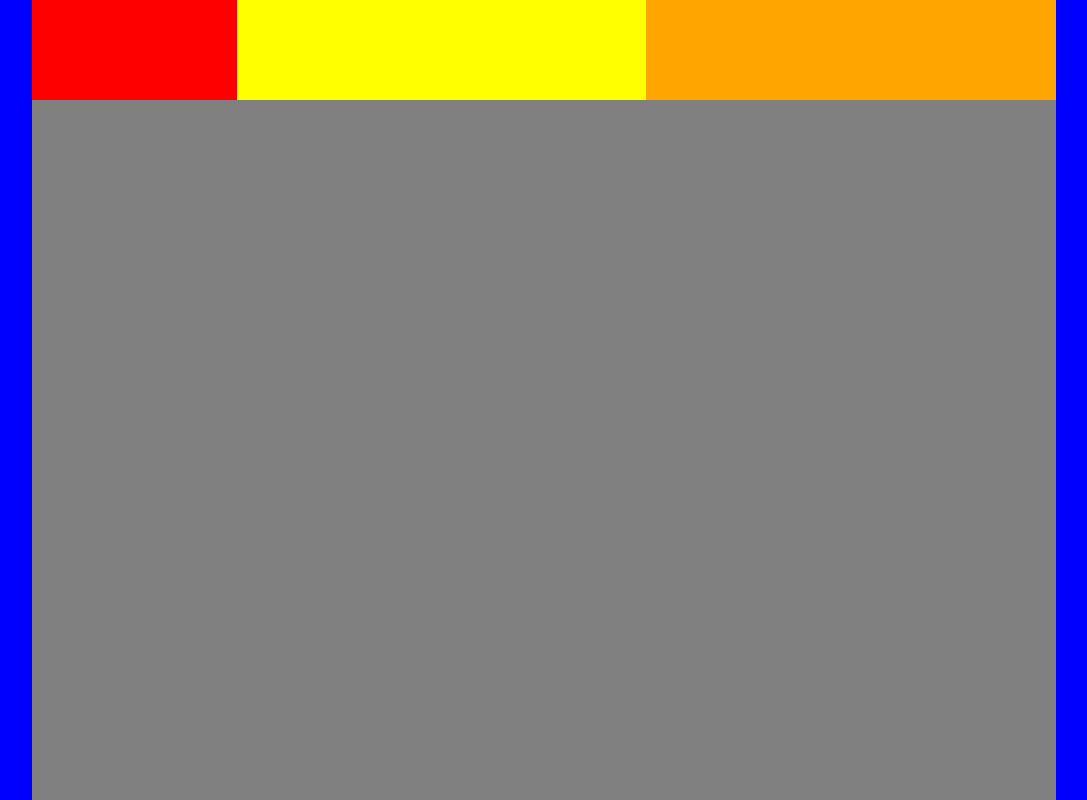
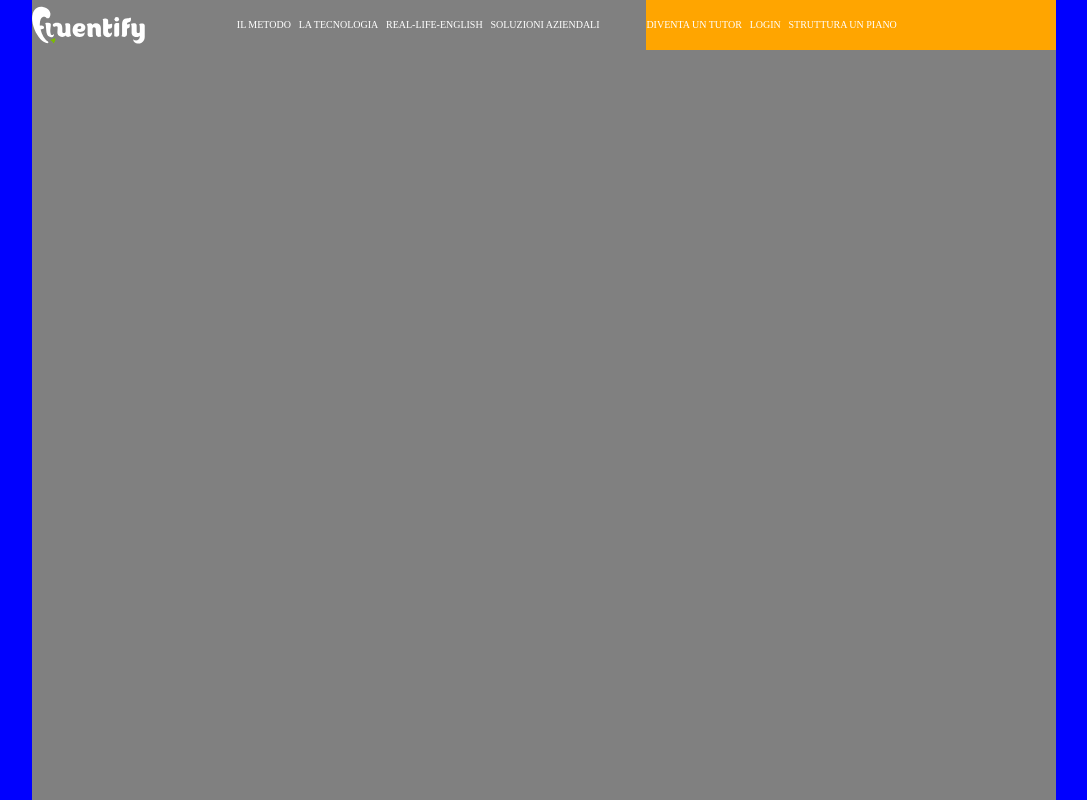
Before and after one commit to Simonecardinale/htmlcss-fluentify, a plain HTML site: page index.html in a window 1280 px wide. Shown: the whole page, without its empty margins (96-1183 px from the left). Drawn offline with Linux system fonts and the light colour scheme.

Commit message:
menu bar WIP

```diff
--- a/css/style.css
+++ b/css/style.css
@@ -29,25 +29,44 @@ header {
 /* barra menu */
 .logo{
   /* cancellare */
-  height: 100px;
+  height: 50px;
   width: 20%;
-  background-color: red;
   /* /cancellare */
+  position: relative;
 }
 .middle-menu{
+  width: 40%;
   /* cancellare */
-  height: 100px;
-  width: 40%;
-  background-color: yellow;
+  /* height: 50px;
+  background-color: yellow; */
   /* /cancellare */
 }
 .right-menu{
   /* cancellare */
-  height: 100px;
+  height: 50px;
   width: 40%;
   background-color: orange;
   /* /cancellare */
 }
+
+.logo > img {
+position: absolute;
+top: 50%;
+transform: translate(0, -50%);
+}
+
+.item {
+  list-style: none;
+}
+
+ li {
+  display: inline-block;
+  text-transform: uppercase;
+  font-size: 10px;
+  color: white;
+  line-height: 50px;
+  margin-right: calc(100% / 109);
+}
 /* /barra menu */
 
 /* /header */
--- a/index.html
+++ b/index.html
@@ -11,13 +11,22 @@
         <div class="header-container">
           <nav>
             <div class="logo container float-left">
-
+              <img src="img/logo.svg" alt="logo">
             </div>
             <div class="middle-menu container float-left">
-
+              <ul class="middle-menu-item">
+                <li>il metodo</li>
+                <li>la tecnologia</li>
+                <li>real-life-english</li>
+                <li>soluzioni aziendali</li>
+              </ul>
             </div>
             <div class="right-menu container float-left">
-
+              <ul class="right-menu-item">
+                <li>diventa un tutor</li>
+                <li>login</li>
+                <li>struttura un piano</li>
+              </ul>
             </div>
           </nav>
         </div>
```
